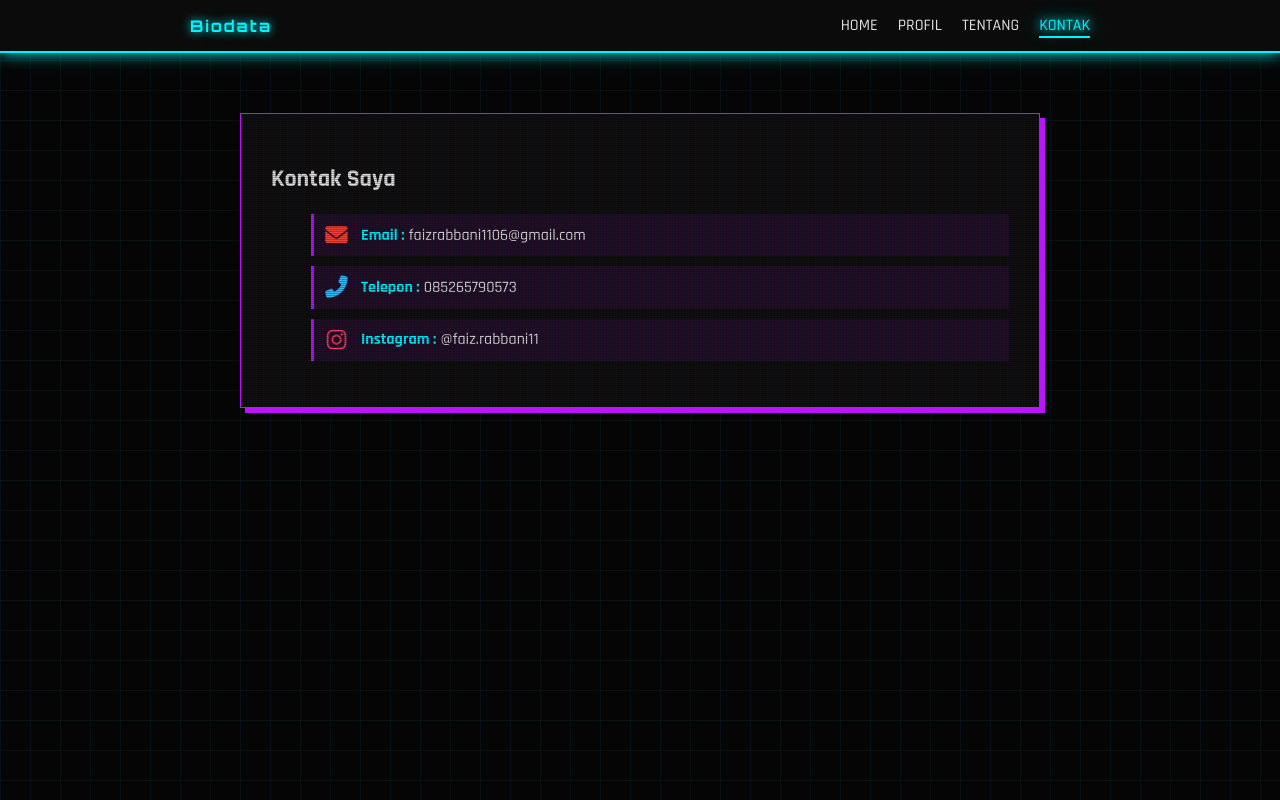
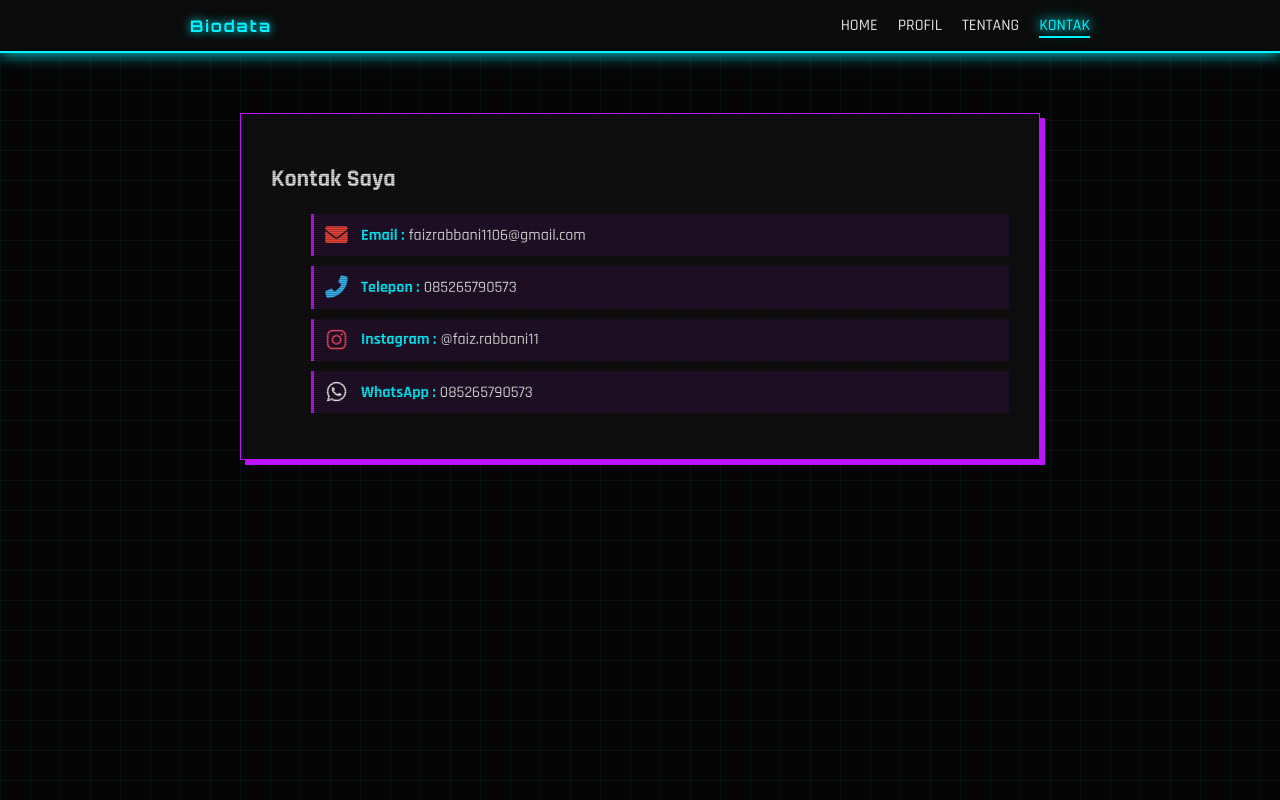
Before and after one commit to faizrabbani1106/Biodata-Faiz-Rabbani, a plain HTML site: page contact.html in a window 1280 px wide. Drawn offline with Linux system fonts and the light colour scheme.

Commit message:
Update contact.html

```diff
--- a/contact.html
+++ b/contact.html
@@ -42,6 +42,12 @@
                         <span><b>Instagram :</b> @faiz.rabbani11</span>
                     </a>
                 </li>
+                <li>
+                    <a href="https://wa.me/6285265790573" target="_blank" class="contact-link">
+                        <i class="fab fa-whatsapp icon-whatsapp"></i>
+                         <span><b>WhatsApp :</b> 085265790573</span>
+                    </a>
+                </li>
             </ul>
         </section>
     </main>
```
